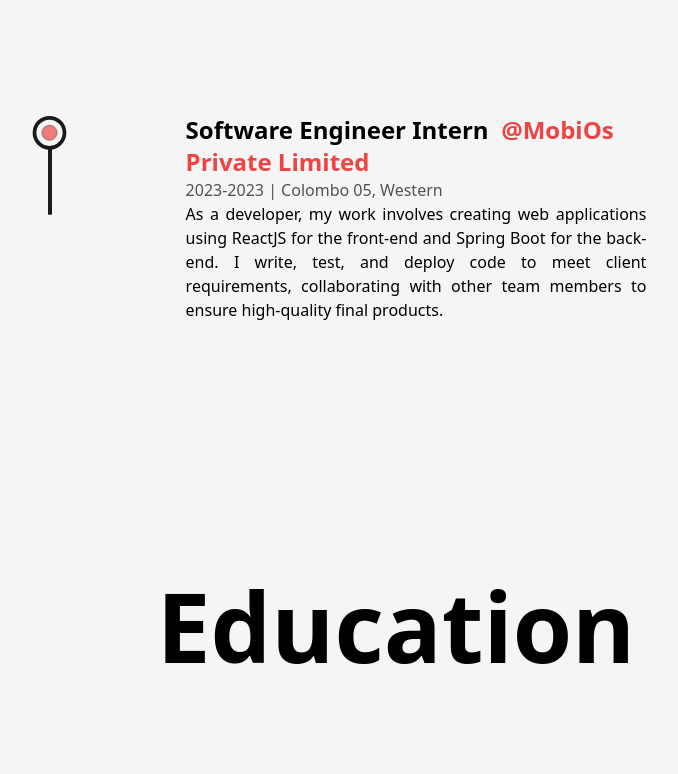
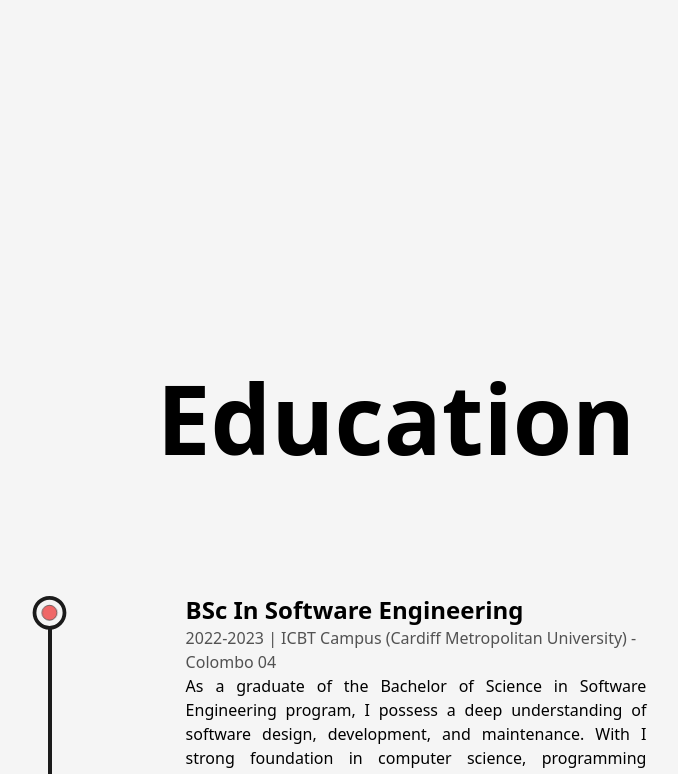
Before and after one commit to Madura-Prasad/Next.js-Portfolio, a Next.js app: page /about in a window 1280 px wide. Shown: the part 2498-3272 px from the top of the page, without its empty margins (244-922 px from the left). Built offline with nearby package versions, Linux system fonts and the light colour scheme.

Commit message:
Update Experience.js

```diff
--- a/src/component/Experience.js
+++ b/src/component/Experience.js
@@ -41,16 +41,7 @@ const Experience = () => {
         style={{scaleY:scrollYProgress}}
         className="absolute left-9 top-1 w-[4px] h-full bg-dark origin-top dark:bg-light md:w-[2px] md:left-[30px] xs:left-[20px]"/>
         <ul className="w-full flex flex-col items-start justify-between ml-5 xs:ml-2">
-          <Details
-            position="Software Engineer Intern"
-            companyLink="https://www.linkedin.com/company/mobios-lk/"
-            company="mobiOs Private Limited"
-            time="2023-2023"
-            address="Colombo 05, Western"
-            work="As a developer, my work involves creating web applications using ReactJS for the front-end and Spring Boot for the back-end. I write, test, and deploy code to meet client requirements, collaborating with other team members to ensure high-quality final products."
-          />
-
-
+        {/* add My experience */}
         </ul>
       </div>
     </div>
```
